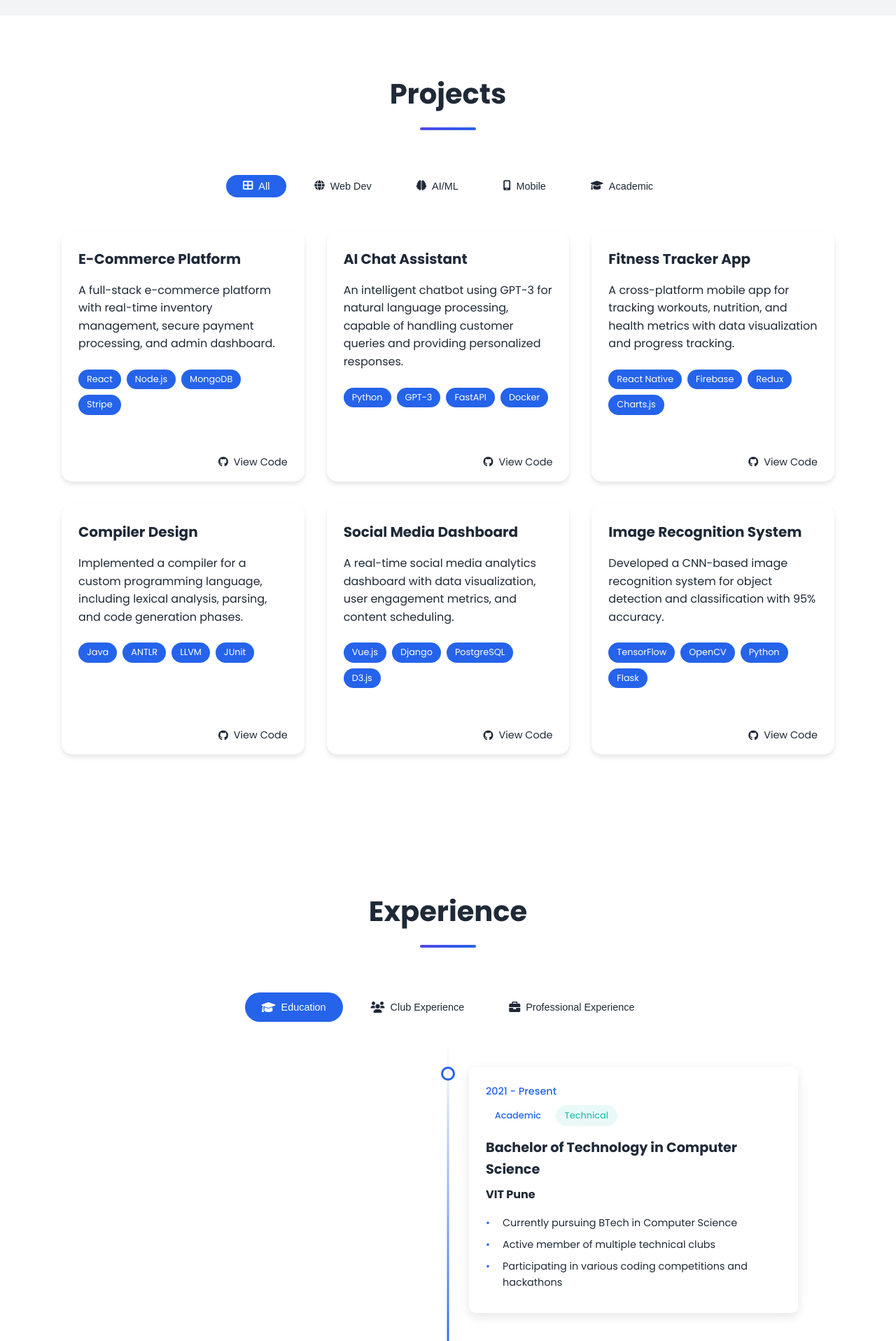
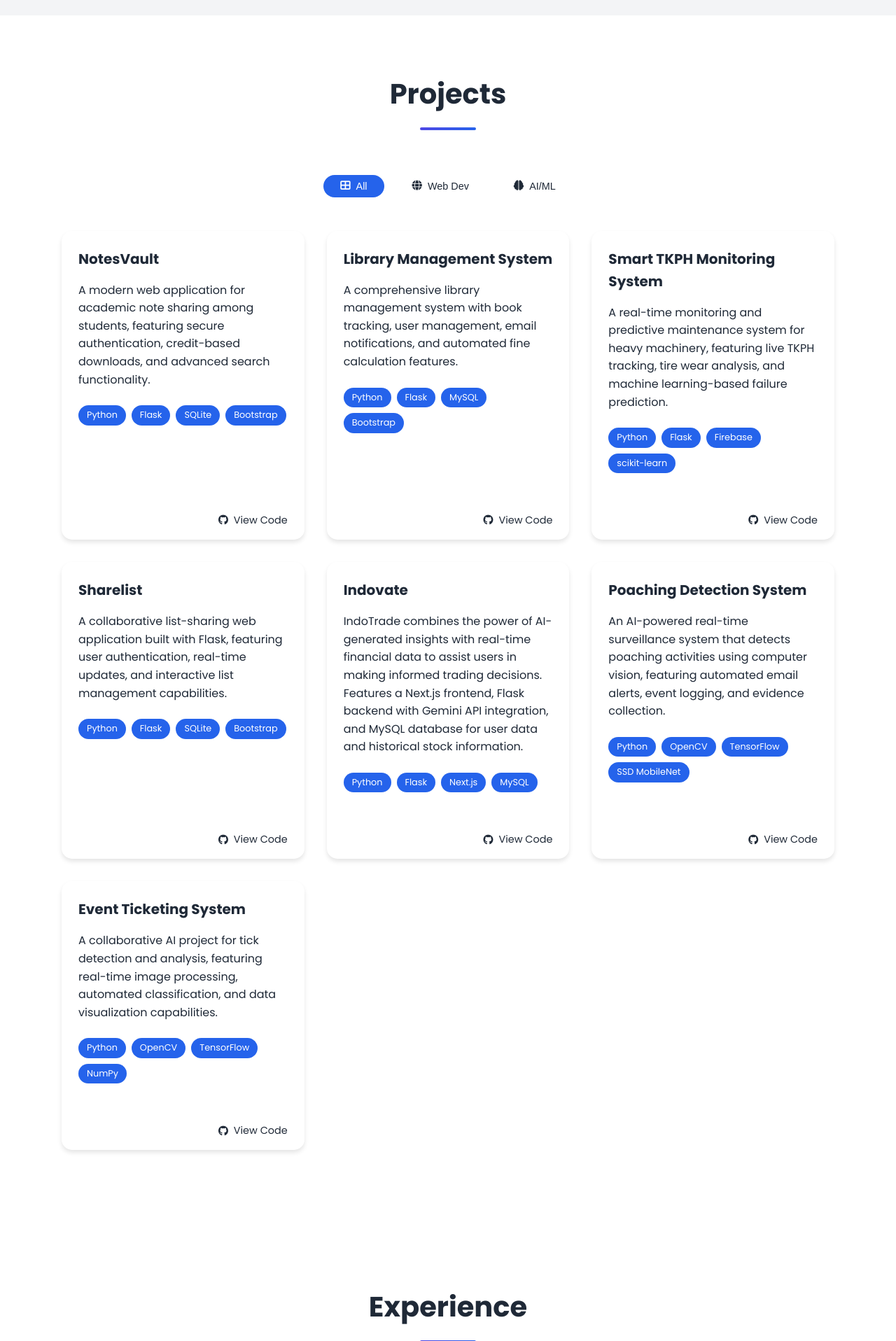
Before and after one commit to shlokbam/Portfolio, a Flask app: page / in a window 1280 px wide. Shown: the part 2906-4822 px from the top of the page at 70% size. Run offline with Flask 3, Linux system fonts and the light colour scheme; some libraries are stand-ins or nearby versions.

Commit message:
updated experience section

```diff
--- a/templates/index.html
+++ b/templates/index.html
@@ -403,85 +403,79 @@
             <button class="filter-btn" data-filter="ai">
                 <i class="fas fa-brain"></i> AI/ML
             </button>
-            <button class="filter-btn" data-filter="mobile">
-                <i class="fas fa-mobile-alt"></i> Mobile
-            </button>
-            <button class="filter-btn" data-filter="academic">
-                <i class="fas fa-graduation-cap"></i> Academic
-            </button>
         </div>
         <div class="projects-grid">
             <!-- Web Development Project 1 -->
             <div class="project-card" data-category="web">
                 <div class="project-info">
-                    <h3>E-Commerce Platform</h3>
-                    <p>A full-stack e-commerce platform with real-time inventory management, secure payment processing, and admin dashboard.</p>
+                    <h3>NotesVault</h3>
+                    <p>A modern web application for academic note sharing among students, featuring secure authentication, credit-based downloads, and advanced search functionality.</p>
                     <div class="project-tech">
-                        <span>React</span>
-                        <span>Node.js</span>
-                        <span>MongoDB</span>
-                        <span>Stripe</span>
+                        <span>Python</span>
+                        <span>Flask</span>
+                        <span>SQLite</span>
+                        <span>Bootstrap</span>
                     </div>
                 </div>
                 <div class="project-links">
-                    <a href="#" class="project-github" target="_blank">
+                    <a href="https://github.com/shlokbam/NotesVault" class="project-github" target="_blank">
                         <i class="fab fa-github"></i> View Code
                     </a>
                 </div>
             </div>
 
             <!-- AI/ML Project -->
-            <div class="project-card" data-category="ai">
+            <div class="project-card" data-category="web">
                 <div class="project-info">
-                    <h3>AI Chat Assistant</h3>
-                    <p>An intelligent chatbot using GPT-3 for natural language processing, capable of handling customer queries and providing personalized responses.</p>
+                    <h3>Library Management System</h3>
+                    <p>A comprehensive library management system with book tracking, user management, email notifications, and automated fine calculation features.</p>
                     <div class="project-tech">
                         <span>Python</span>
-                        <span>GPT-3</span>
-                        <span>FastAPI</span>
-                        <span>Docker</span>
+                        <span>Flask</span>
+                        <span>MySQL</span>
+                        <span>Bootstrap</span>
                     </div>
                 </div>
                 <div class="project-links">
-                    <a href="#" class="project-github" target="_blank">
+                    <a href="https://github.com/shlokbam/library_system" class="project-github" target="_blank">
                         <i class="fab fa-github"></i> View Code
                     </a>
                 </div>
             </div>
 
             <!-- Mobile App Project -->
-            <div class="project-card" data-category="mobile">
+            <div class="project-card" data-category="ai">
                 <div class="project-info">
-                    <h3>Fitness Tracker App</h3>
-                    <p>A cross-platform mobile app for tracking workouts, nutrition, and health metrics with data visualization and progress tracking.</p>
+                    <h3>Smart TKPH Monitoring System</h3>
+                    <p>A real-time monitoring and predictive maintenance system for heavy machinery, featuring live TKPH tracking, tire wear analysis, and machine learning-based failure prediction.</p>
                     <div class="project-tech">
-                        <span>React Native</span>
+                        <span>Python</span>
+                        <span>Flask</span>
                         <span>Firebase</span>
-                        <span>Redux</span>
-                        <span>Charts.js</span>
+                        <span>scikit-learn</span>
                     </div>
                 </div>
                 <div class="project-links">
-                    <a href="#" class="project-github" target="_blank">
+                    <a href="https://github.com/shlokbam/Real-Time-Smart-TKPH-Monitoring-and-Predictive-Maintenance-System-for-Heavy-Machinery" class="project-github" target="_blank">
                         <i class="fab fa-github"></i> View Code
                     </a>
                 </div>
             </div>
 
             <!-- Academic Project -->
-            <div class="project-card" data-category="academic">
+            <div class="project-card" data-category="web">
                 <div class="project-info">
-                    <h3>Compiler Design</h3>
-                    <p>Implemented a compiler for a custom programming language, including lexical analysis, parsing, and code generation phases.</p>
+                    <h3>Sharelist</h3>
+                    <p>A collaborative list-sharing web application built with Flask, featuring user authentication, real-time updates, and interactive list management capabilities.</p>
                     <div class="project-tech">
-                        <span>Java</span>
-                        <span>ANTLR</span>
-                        <span>LLVM</span>
-                        <span>JUnit</span>
+                        <span>Python</span>
+                        <span>Flask</span>
+                        <span>SQLite</span>
+                        <span>Bootstrap</span>
                     </div>
                 </div>
                 <div class="project-links">
-                    <a href="#" class="project-github" target="_blank">
+                    <a href="https://github.com/shlokbam/Sharelist" class="project-github" target="_blank">
                         <i class="fab fa-github"></i> View Code
                     </a>
                 </div>
@@ -490,17 +484,17 @@
             <!-- Web Development Project 2 -->
             <div class="project-card" data-category="web">
                 <div class="project-info">
-                    <h3>Social Media Dashboard</h3>
-                    <p>A real-time social media analytics dashboard with data visualization, user engagement metrics, and content scheduling.</p>
+                    <h3>Indovate</h3>
+                    <p>IndoTrade combines the power of AI-generated insights with real-time financial data to assist users in making informed trading decisions. Features a Next.js frontend, Flask backend with Gemini API integration, and MySQL database for user data and historical stock information.</p>
                     <div class="project-tech">
-                        <span>Vue.js</span>
-                        <span>Django</span>
-                        <span>PostgreSQL</span>
-                        <span>D3.js</span>
+                        <span>Python</span>
+                        <span>Flask</span>
+                        <span>Next.js</span>
+                        <span>MySQL</span>
                     </div>
                 </div>
                 <div class="project-links">
-                    <a href="#" class="project-github" target="_blank">
+                    <a href="https://github.com/shlokbam/indovate" class="project-github" target="_blank">
                         <i class="fab fa-github"></i> View Code
                     </a>
                 </div>
@@ -509,17 +503,36 @@
             <!-- AI/ML Project 2 -->
             <div class="project-card" data-category="ai">
                 <div class="project-info">
-                    <h3>Image Recognition System</h3>
-                    <p>Developed a CNN-based image recognition system for object detection and classification with 95% accuracy.</p>
+                    <h3>Poaching Detection System</h3>
+                    <p>An AI-powered real-time surveillance system that detects poaching activities using computer vision, featuring automated email alerts, event logging, and evidence collection.</p>
                     <div class="project-tech">
+                        <span>Python</span>
+                        <span>OpenCV</span>
                         <span>TensorFlow</span>
-                        <span>OpenCV</span>
-                        <span>Python</span>
-                        <span>Flask</span>
+                        <span>SSD MobileNet</span>
                     </div>
                 </div>
                 <div class="project-links">
-                    <a href="#" class="project-github" target="_blank">
+                    <a href="https://github.com/shlokbam/Real-Time-Surveillance-and-Poaching-Detection-System-with-Email-Notifications" class="project-github" target="_blank">
+                        <i class="fab fa-github"></i> View Code
+                    </a>
+                </div>
+            </div>
+
+            <!-- AI/ML Project 3 -->
+            <div class="project-card" data-category="ai">
+                <div class="project-info">
+                    <h3>Event Ticketing System</h3>
+                    <p>A collaborative AI project for tick detection and analysis, featuring real-time image processing, automated classification, and data visualization capabilities.</p>
+                    <div class="project-tech">
+                        <span>Python</span>
+                        <span>OpenCV</span>
+                        <span>TensorFlow</span>
+                        <span>NumPy</span>
+                    </div>
+                </div>
+                <div class="project-links">
+                    <a href="https://github.com/shlokbam/Event-Ticketing-and-Management-System" class="project-github" target="_blank">
                         <i class="fab fa-github"></i> View Code
                     </a>
                 </div>
@@ -561,34 +574,17 @@
                 <div class="timeline-item" data-tags="academic,technical">
                     <div class="timeline-dot"></div>
                     <div class="timeline-content">
-                        <div class="timeline-date">2021 - Present</div>
+                        <div class="timeline-date">2023 - Present</div>
                         <div class="timeline-tags">
                             <span class="tag academic">Academic</span>
                             <span class="tag technical">Technical</span>
                         </div>
-                        <h3>Bachelor of Technology in Computer Science</h3>
+                        <h3>Bachelor of Technology in Information Technology</h3>
                         <h4>VIT Pune</h4>
                         <ul class="achievements">
-                            <li>Currently pursuing BTech in Computer Science</li>
-                            <li>Active member of multiple technical clubs</li>
+                            <li>8.89 CGPA (3rd Semester)</li>
+                            <li>Active member of multiple Technical and Soft Skills clubs</li>
                             <li>Participating in various coding competitions and hackathons</li>
-                        </ul>
-                    </div>
-                </div>
-
-                <!-- Previous Education -->
-                <div class="timeline-item" data-tags="academic">
-                    <div class="timeline-dot"></div>
-                    <div class="timeline-content">
-                        <div class="timeline-date">2019 - 2021</div>
-                        <div class="timeline-tags">
-                            <span class="tag academic">Academic</span>
-                        </div>
-                        <h3>Higher Secondary Education</h3>
-                        <h4>12th Grade</h4>
-                        <ul class="achievements">
-                            <li>Completed 12th grade with focus on Computer Science</li>
-                            <li>Participated in various technical competitions</li>
                         </ul>
                     </div>
                 </div>
@@ -596,27 +592,12 @@
                 <div class="timeline-item" data-tags="academic">
                     <div class="timeline-dot"></div>
                     <div class="timeline-content">
-                        <div class="timeline-date">2018 - 2019</div>
-                        <div class="timeline-tags">
-                            <span class="tag academic">Academic</span>
-                        </div>
-                        <h3>Secondary Education</h3>
-                        <h4>11th Grade</h4>
-                        <ul class="achievements">
-                            <li>Completed 11th grade with focus on Computer Science</li>
-                        </ul>
-                    </div>
-                </div>
-
-                <div class="timeline-item" data-tags="academic">
-                    <div class="timeline-dot"></div>
-                    <div class="timeline-content">
-                        <div class="timeline-date">2008 - 2018</div>
+                        <div class="timeline-date">2010 - 2022</div>
                         <div class="timeline-tags">
                             <span class="tag academic">Academic</span>
                         </div>
                         <h3>Primary & Secondary Education</h3>
-                        <h4>1st to 10th Grade</h4>
+                        <h4>1st to 12th Grade</h4>
                         <ul class="achievements">
                             <li>Completed primary and secondary education</li>
                             <li>Developed interest in technology and programming</li>
@@ -629,59 +610,58 @@
         <!-- Club Experience Timeline -->
         <div class="timeline-container" id="club">
             <div class="timeline">
-                <!-- Club Experience - Third Year -->
+                <!-- Club Experience - 2024-2025 -->
                 <div class="timeline-item" data-tags="leadership,technical">
                     <div class="timeline-dot"></div>
                     <div class="timeline-content">
-                        <div class="timeline-date">2023 - Present</div>
+                        <div class="timeline-date">2025 - 2026</div>
                         <div class="timeline-tags">
                             <span class="tag leadership">Leadership</span>
                             <span class="tag technical">Technical</span>
                         </div>
                         <h3>Club Leadership</h3>
-                        <h4>Technical Club President</h4>
+                        <h4><strong>Committee President</strong></h4>
                         <ul class="achievements">
-                            <li>Leading and managing club activities and events</li>
+                            <li>Leading and managing committee activities and events</li>
                             <li>Organizing workshops and technical sessions</li>
                             <li>Mentoring junior members and coordinating with faculty</li>
                         </ul>
                     </div>
                 </div>
 
-                <!-- Club Experience - Second Year -->
+                <!-- Club Experience - 2024-2025 -->
+                <div class="timeline-item" data-tags="leadership,technical">
+                    <div class="timeline-dot"></div>
+                    <div class="timeline-content">
+                        <div class="timeline-date">2024 - 2025</div>
+                        <div class="timeline-tags">
+                            <span class="tag leadership">Leadership</span>
+                            <span class="tag technical">Technical</span>
+                        </div>
+                        <h3>Multiple Leadership Roles</h3>
+                        <h4><strong>Operations Head & Administrative Lead</strong></h4>
+                        <ul class="achievements">
+                            <li><strong>Operations Head</strong> - Abhivriddhi</li>
+                            <li><strong>Chief Administrative</strong> - The Catalyst</li>
+                            <li><strong>Web Development Coordinator</strong> - Computer Society of India</li>
+                        </ul>
+                    </div>
+                </div>
+
+                <!-- Club Experience - 2023-2024 -->
                 <div class="timeline-item" data-tags="technical,event">
                     <div class="timeline-dot"></div>
                     <div class="timeline-content">
-                        <div class="timeline-date">2022 - 2023</div>
+                        <div class="timeline-date">2023 - 2024</div>
                         <div class="timeline-tags">
                             <span class="tag technical">Technical</span>
                             <span class="tag event">Event Organization</span>
                         </div>
                         <h3>Club Experience</h3>
-                        <h4>Technical Club Promotion & New Roles</h4>
+                        <h4><strong>Technical & Content Roles</strong></h4>
                         <ul class="achievements">
-                            <li>Promoted to senior position in existing club</li>
-                            <li>Joined two new technical clubs</li>
-                            <li>Organized multiple technical events and workshops</li>
-                            <li>Mentored junior members in various projects</li>
-                        </ul>
-                    </div>
-                </div>
-
-                <!-- Club Experience - First Year -->
-                <div class="timeline-item" data-tags="technical">
-                    <div class="timeline-dot"></div>
-                    <div class="timeline-content">
-                        <div class="timeline-date">2021 - 2022</div>
-                        <div class="timeline-tags">
-                            <span class="tag technical">Technical</span>
-                        </div>
-                        <h3>Club Experience</h3>
-                        <h4>Technical Club Member</h4>
-                        <ul class="achievements">
-                            <li>Active member of two technical clubs</li>
-                            <li>Participated in various technical workshops</li>
-                            <li>Contributed to club projects and events</li>
+                            <li><strong>Technical Coordinator</strong> - Abhivriddhi</li>
+                            <li><strong>Content Volunteer</strong> - Social Welfare and Development Committee</li>
                         </ul>
                     </div>
                 </div>
@@ -691,7 +671,23 @@
         <!-- Professional Experience Timeline -->
         <div class="timeline-container" id="professional">
             <div class="timeline">
-                <!-- Internship Experience -->
+                <!-- Additional Opportunity -->
+                <div class="timeline-item" data-tags="opportunity">
+                    <div class="timeline-dot"></div>
+                    <div class="timeline-content">
+                        <div class="timeline-date">2024</div>
+                        <div class="timeline-tags">
+                            <span class="tag opportunity">Opportunity</span>
+                        </div>
+                        <h3>Data Annotation Intern</h3>
+                        <h4><strong>Qualitas Global</strong></h4>
+                        <ul class="achievements">
+                            <li>Selected for Data Annotation role</li>
+                            <li>Could not proceed due to academic schedule</li>
+                        </ul>
+                    </div>
+                </div>
+                 <!-- Internship Experience -->
                 <div class="timeline-item" data-tags="internship">
                     <div class="timeline-dot"></div>
                     <div class="timeline-content">
@@ -699,28 +695,12 @@
                         <div class="timeline-tags">
                             <span class="tag internship">Internship</span>
                         </div>
-                        <h3>Internship Experience</h3>
-                        <h4>Herbs Magic</h4>
+                        <h3>UI/UX Intern</h3>
+                        <h4><strong>Herbs Magic</strong></h4>
                         <ul class="achievements">
-                            <li>Completed internship at Herbs Magic</li>
-                            <li>Gained practical experience in software development</li>
-                        </ul>
-                    </div>
-                </div>
-
-                <!-- Additional Opportunity -->
-                <div class="timeline-item" data-tags="opportunity">
-                    <div class="timeline-dot"></div>
-                    <div class="timeline-content">
-                        <div class="timeline-date">2023</div>
-                        <div class="timeline-tags">
-                            <span class="tag opportunity">Opportunity</span>
-                        </div>
-                        <h3>Professional Opportunity</h3>
-                        <h4>Qualitas Global</h4>
-                        <ul class="achievements">
-                            <li>Selected for Data Annotation role</li>
-                            <li>Could not proceed due to academic schedule</li>
+                            <li>Designed and implemented user interfaces for web applications</li>
+                            <li>Conducted user research and created wireframes</li>
+                            <li>Collaborated with development team for implementation</li>
                         </ul>
                     </div>
                 </div>
```
Also changed, not shown: 1 other file.
